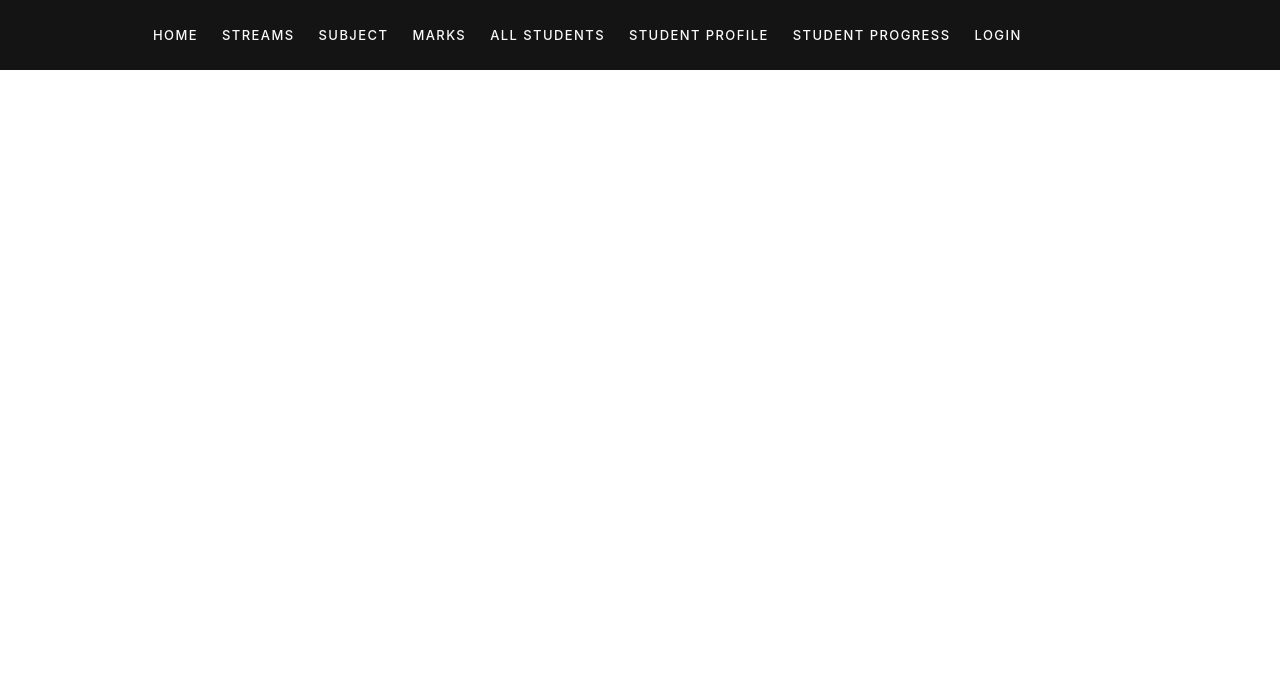
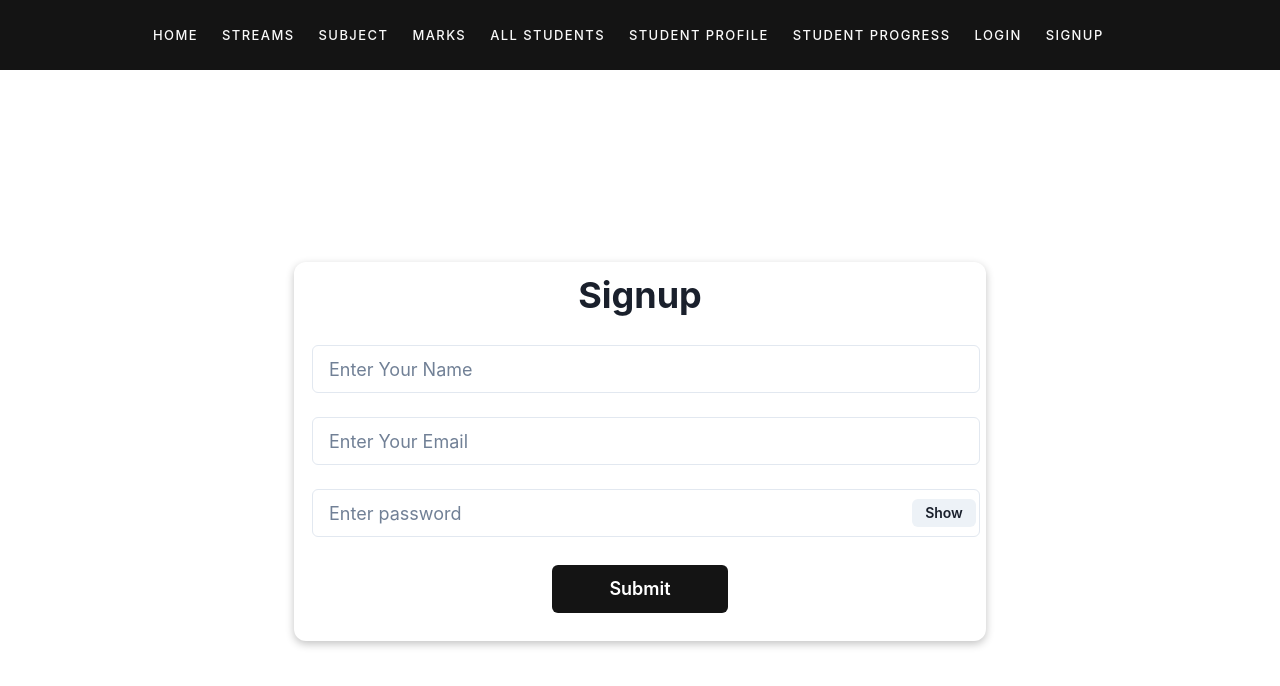
Before and after one commit to Vaahwan/Rurux, a React (Vite) app in the folder frontend/: page /signup in a window 1280 px wide. Shown: the top 686 px of the page. Built offline with nearby package versions, Linux system fonts and the light colour scheme.

Commit message:
backend signup

```diff
--- a/frontend/src/App.jsx
+++ b/frontend/src/App.jsx
@@ -13,6 +13,7 @@ import AllStudents from './pages/allStudents/AllStudents'
 import StudentProgress from './pages/studentProgress/StudentProgress'
 import StudentProfile from './pages/studentProfile/StudentProfile'
 import Home from './pages/home/Home'
+import Signup from './pages/signup/Signup'
 
 function App() {
   const [count, setCount] = useState(0)
@@ -29,6 +30,7 @@ function App() {
       </Route>
       <Route path='/' element={<Home/>} />
       <Route path='/login' element={<Login/>} />
+      <Route path='/signup' element={<Signup/>} />
       <Route path='studentprogress' element={<StudentProgress/>} />
       <Route path='studentprofile' element={<StudentProfile/>} />
     </Routes>
--- a/frontend/src/pages/navbar/Navbar.jsx
+++ b/frontend/src/pages/navbar/Navbar.jsx
@@ -41,6 +41,9 @@ const Navbar = ()=>{
                 <NavLink to="/login" className="home">
                     <span className="span"> LOGIN</span>
                 </NavLink>
+                <NavLink to="/signup" className="home">
+                    <span className="span"> SIGNUP</span>
+                </NavLink>
             </div>
         </div>
     )
--- /dev/null
+++ b/frontend/src/pages/signup/Signup.jsx
@@ -0,0 +1,96 @@
+import React from "react";
+import './signup.css'
+import { useState } from "react";
+import axios from 'axios'
+import {json, useNavigate} from 'react-router-dom'
+import { Heading } from '@chakra-ui/react'
+import { Input, InputGroup, InputRightElement, Button } from '@chakra-ui/react'
+
+const Signup = () => {
+    const [show, setShow] = useState(false);
+    const [name, setName] = useState("")
+    const [email, setEmail] = useState();
+    const [password, setPassword] = useState();
+    const [nameErr, setNameErr] = useState(false);
+    const [emailErr, setEmailErr] = useState(false);
+    const [passErr, setPassErr] = useState(false);
+    const [userNotExist,setUserNotExist] = useState(false);
+    const [wrongPass,setWrongPass] = useState(false);
+    const validEmail = new RegExp('^[a-zA-Z0-9._:$!%-]+@[a-zA-Z0-9.-]+.[a-zA-Z]$');
+    const validPassword = new RegExp('^(?=.*?[A-Za-z])(?=.*?[0-9]).{8,}$');
+
+    const api = "https://rurux.vercel.app/student/signup";
+
+    const handleClick = () => setShow(!show)
+
+    const handleSubmit = async () => {
+        if (name === "") {
+            setNameErr(true)
+        }
+        else if (email==="") {
+            setEmailErr(true);
+        }
+        else if (password==="") {
+            setPassErr(true);
+        }
+        else {
+            try {
+                console.log({
+                    "name": name,
+                    "email": email,
+                    "password": password
+                })
+                await axios.post(api,{
+                    name : name,
+                    email : email,
+                    password : password
+                }).then((res)=>{
+                    console.log(res);
+                    localStorage.setItem('studentEmail',(res.data.email))
+                })
+
+            }
+            catch (error) {
+                console.log(error)
+            }
+        }
+    }
+
+    return (
+        <div className="container">
+            <div className="form-container">
+                <Heading mb={4} >Signup</Heading>
+                <Input className="input" placeholder='Enter Your Name' size='lg' onChange={(e) => { setName(e.target.value); setNameErr(false) }} />
+                {nameErr && <p style={{ color: 'red' }}>Your name is invalid</p>}
+                <Input className="input" type='email' placeholder='Enter Your Email' size='lg' onChange={(e) => { setEmail(e.target.value); setEmailErr(false) }} />
+                {emailErr && <p style={{ color: 'red' }}>Your email is invalid</p>}
+                <InputGroup className="input" size='lg'>
+                    <Input
+                        pr='4.5rem'
+                        type={show ? 'text' : 'password'}
+                        placeholder='Enter password'
+                        onChange={(e) => { setPassword(e.target.value); setPassErr(false) }}
+                    />
+                    <InputRightElement width='4.5rem'>
+                        <Button h='1.75rem' size='sm' onClick={handleClick}>
+                            {show ? 'Hide' : 'Show'}
+                        </Button>
+                    </InputRightElement>
+                </InputGroup>
+                {passErr && <p style={{ color: 'red' }}>Password should be atleast 8 letter and one capital letter and one digit</p>}
+                {userNotExist && <p style={{ color: 'red' }}>Sorry! User does not exist</p>}
+                {wrongPass && <p style={{ color: 'red' }}>Incorrect Password</p>}
+                <Button bg='var(--primary-color)' color='white' size='lg' mt='4' mb='4' pr='14' pl='14' _hover={{
+                    background: "white",
+                    color: "var(--primary-color)",
+                    border: '1px',
+                    borderColor: 'var(--primary-color)'
+                }}
+                    onClick={handleSubmit}
+                >Submit</Button>
+            </div>
+        </div>
+    )
+}
+
+export default Signup
--- a/frontend/src/pages/studentProfile/StudentProfile.jsx
+++ b/frontend/src/pages/studentProfile/StudentProfile.jsx
@@ -77,7 +77,7 @@ const StudentProfile = () => {
     return (
         <div className="container">
             <div className="table">
-                <Heading mb='10' > Your Progress</Heading>
+                <Heading mb='10' > Your Profile</Heading>
                 <TableContainer>
                     <Table variant='simple'>
                         <Thead>
```
Also changed, not shown: frontend/src/pages/signup/signup.css (added).
